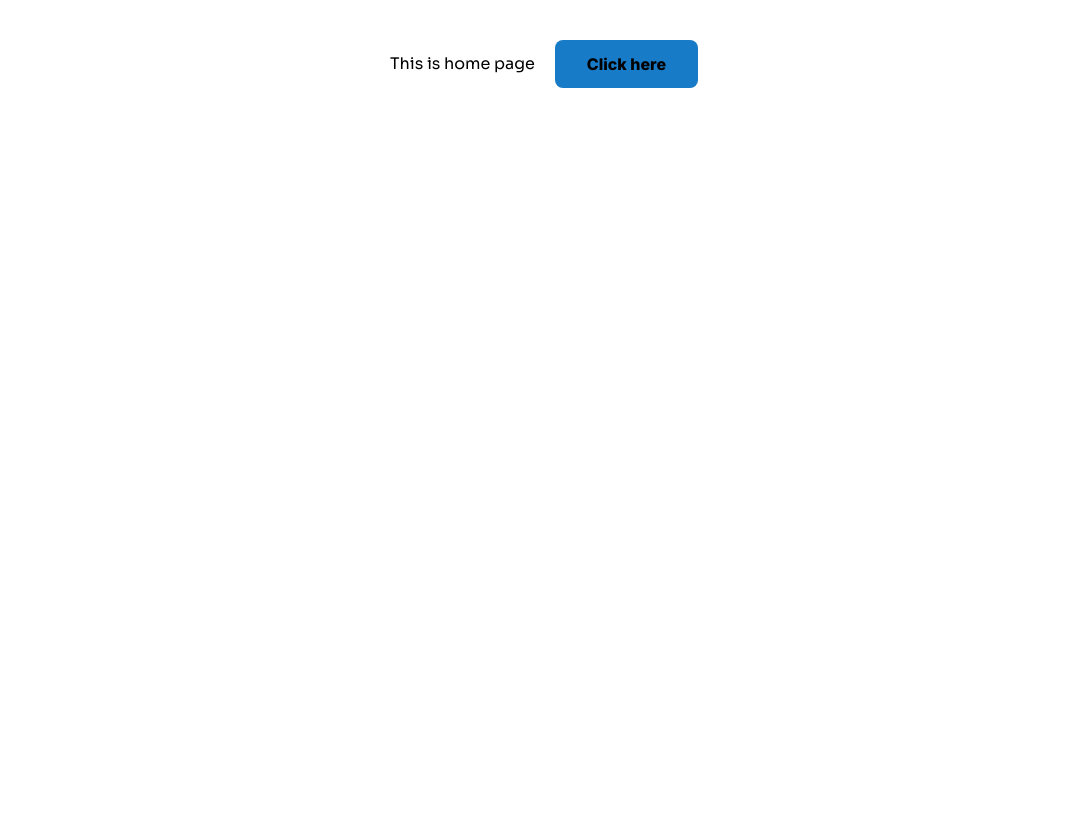
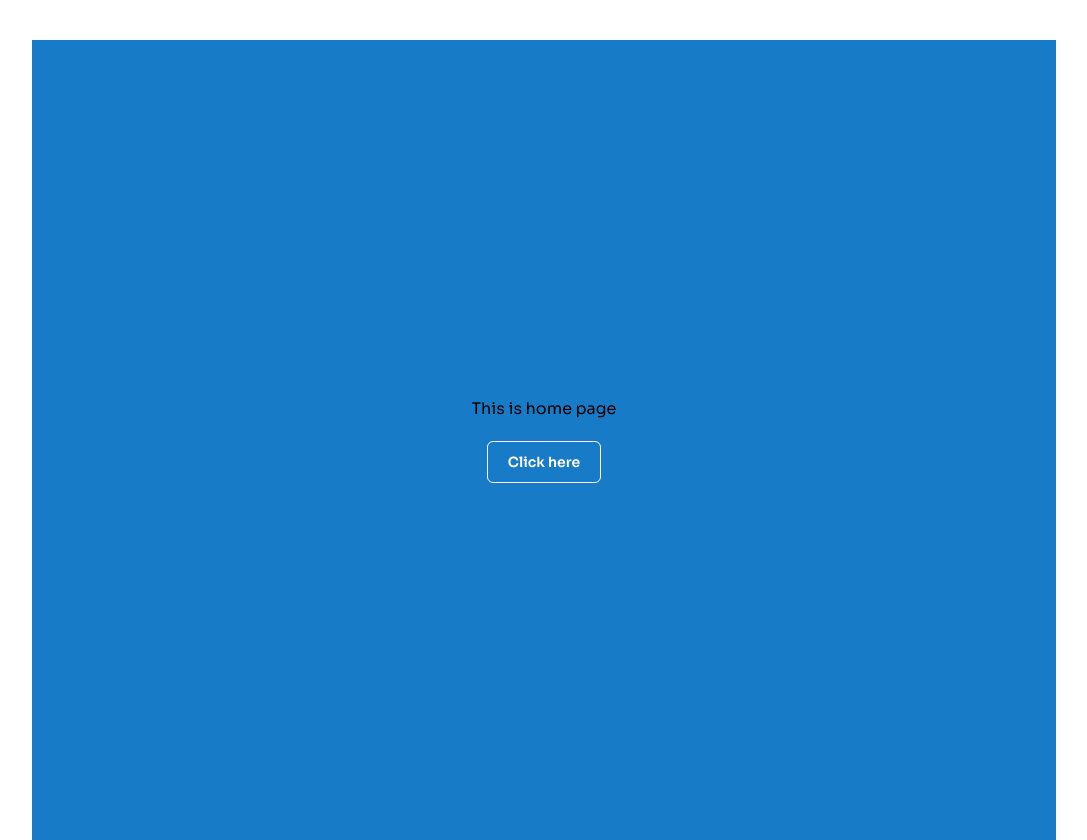
Before and after one commit to Salman-Ahamad/life-change-bd, a Next.js app: page / in a window 1280 px wide. Shown: the whole page, without its empty margins (96-1183 px from the left). Before the commit the page ends 800 px from the top, so only its background shows below. Built offline with nearby package versions, Linux system fonts and the light colour scheme.

Commit message:
primary btn add done

```diff
--- a/app/page.tsx
+++ b/app/page.tsx
@@ -4,7 +4,7 @@ import { Button, Container, MainContainer } from "@/universal";
 
 const Home = () => (
   <MainContainer>
-    <Container className="flex justify-center items-center gap-5 mt-10 text-center">
+    <Container className="flex justify-center items-center gap-5 mt-10 text-center h-screen bg-primary flex-col">
       <h1>This is home page</h1>
       <Button>Click here</Button>
     </Container>
--- a/interface/universal.d.ts
+++ b/interface/universal.d.ts
@@ -33,6 +33,7 @@ export interface IButton extends IChildrenWithClassName {
   type?: "button" | "reset" | "submit";
   onClick?: MouseEventHandler<HTMLButtonElement> | undefined;
   disabled?: boolean;
+  variant?: "primary" | "secondary" | "accent";
 }
 
 export interface IBgContainer
--- a/tailwind.config.ts
+++ b/tailwind.config.ts
@@ -19,6 +19,10 @@ const config: Config = {
         warning: "#fbbd23",
         error: "#ff0000",
       },
+      fontFamily: {
+        sora: "Sora",
+        "source-Sans-3": "Source Sans 3",
+      },
       backgroundImage: {
         "gradient-radial": "radial-gradient(var(--tw-gradient-stops))",
         "gradient-conic":
--- a/universal/Button.tsx
+++ b/universal/Button.tsx
@@ -11,13 +11,14 @@ export const Button: FC<IButton> = ({
   onClick,
   type = "button",
   disabled,
+  variant = "primary",
 }) => (
   <button
     type={type}
     onClick={onClick}
     disabled={disabled}
     className={twMerge(
-      `bg-primary px-8 py-3 text-base rounded-lg text-surface text-center font-sora font-extrabold`,
+      `bg-transparent hover:bg-secondary px-5 py-2.5 text-sm rounded-md text-white text-center font-sora font-semibold border border-white transition-all delay-75 `,
       className
     )}
   >
```
